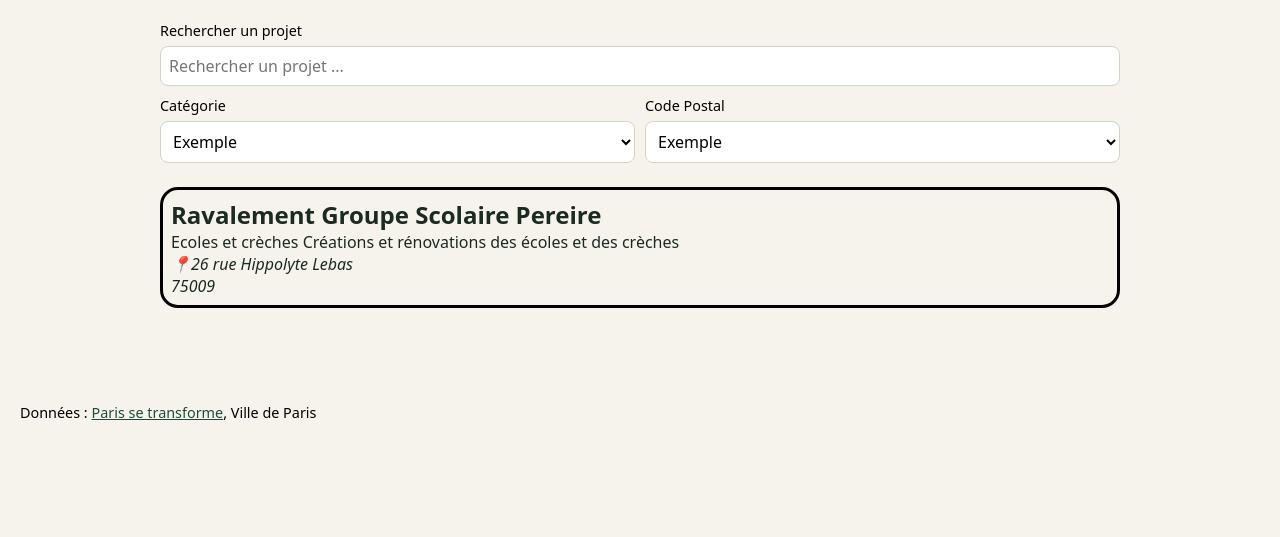
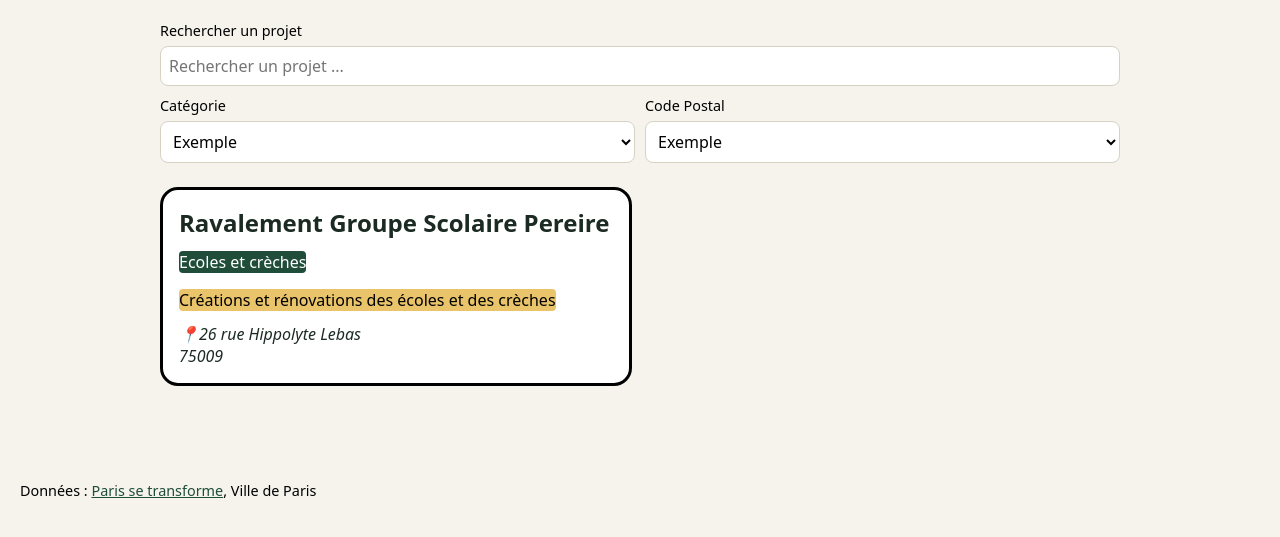
Before and after one commit to Haribouk/adataviz, a website with bundled scripts: page index.html in a window 1280 px wide. Shown: the part 179-716 px from the top of the page. Built offline with nearby package versions, Linux system fonts and the light colour scheme; no server answers.

Commit message:
Finir le CSS
IA: 0

```diff
--- a/index.html
+++ b/index.html
@@ -5,7 +5,7 @@
     <meta name="viewport" content="width=device-width, initial-scale=1.0">
     <title>Paris se transforme</title>
     <link rel="stylesheet" href="style.css">
-    <script src="main.js" defer></script>
+    <script type="module" src="main.js"></script>
 </head>
 
 <body>
--- a/style.css
+++ b/style.css
@@ -92,7 +92,39 @@ input, select {
 }
 
 .cartes {
-    padding: 8px;
+    display: grid;
+    grid-template-columns: repeat(auto-fill, minmax(320px, 1fr));
+    gap: 16px;
+}
+
+.carte {
+    padding: 16px;
     border: solid black;
     border-radius: 18px;
+    background: white;
+    gap: 8px;
 }
+
+.etiquettes {
+    display: flex;
+    flex-wrap: wrap;
+    gap: 4px;
+}
+
+.etiquette_categorie {
+    margin-top: 12px;
+    background: var(--vert);
+    color: white;
+    border-radius: 4px;
+}
+
+.etiquette_sous_categorie {
+    margin-top: 12px;
+    background: var(--jaune);
+    color: black;
+    border-radius: 4px;
+}
+
+address {
+    margin-top: 12px;
+}
```
